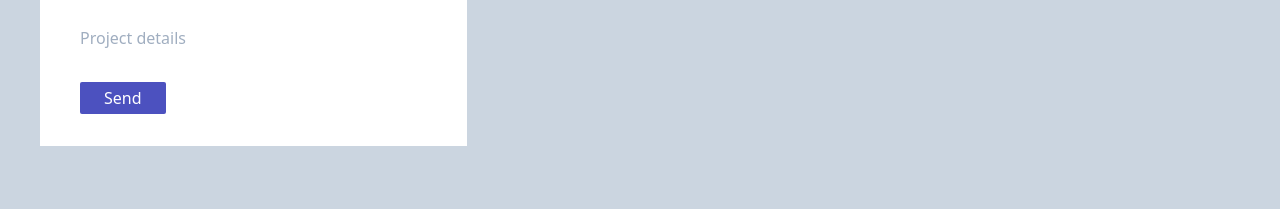
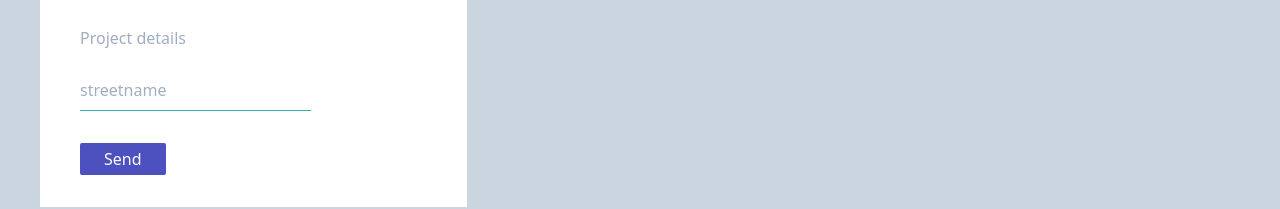
Before and after one commit to RonaldRusso94/LimeLightDevs, a Next.js app in the folder public/client/: page / in a window 1280 px wide. Shown: the part 454-663 px from the top of the page. Built offline with nearby package versions, Linux system fonts and the light colour scheme.

Commit message:
Added Input.js which can be rendered as a component to <Field /> in Formik>

```diff
--- a/public/client/components/ContactFormPrimary.js
+++ b/public/client/components/ContactFormPrimary.js
@@ -1,5 +1,6 @@
 import React from "react";
 import {Formik, Field, Form} from "formik";
+import Input from "../components/common/Input";
 const ContactFormPrimary = () => {
     return (<>
     <div className="container m-10 w-1/3 bg-white p-5">
@@ -13,6 +14,7 @@ const ContactFormPrimary = () => {
             }}
             onSubmit = { values => alert(JSON.stringify(values))}
             >
+                {(props) => (
                 <Form className="">
 					<Field id="name" name="name" placeholder="Name" className="block m-5 bg-transparent border-b border-teal-500 py-2"/>
 
@@ -22,8 +24,10 @@ const ContactFormPrimary = () => {
 
 					<Field id="project" name="project" placeholder="Project details" className="block m-5"/>
 
+                    <Field name="streetname" component={Input} placeholder="streetname" className="block m-5 bg-transparent border-b border-teal-500 py-2"/>
 					<button type="submit" className="bg-indigo-700 mx-5 my-3 py-1 px-6 text-white rounded-sm">Send</button>
                 </Form>
+                )}
         </Formik>
     </div>
     </>)
--- a/public/client/components/common/Input.js
+++ b/public/client/components/common/Input.js
@@ -1,8 +1,13 @@
-const Input = () => {
-    // TODO Make an input component which takes in label, default-value
-    return (
-        <input />
-    )
-}
+const Input = ({
+    field, // { name, value, onChange, onBlur }
+    form: { touched, errors }, // also values, setXXXX, handleXXXX, dirty, isValid, status, etc.
+    ...props
+  }) => (
+    <div>
+      <input type="text" {...field} {...props} />
+      {touched[field.name] &&
+        errors[field.name] && <div className="error">{errors[field.name]}</div>}
+    </div>
+  );
 
 export default Input;
```
